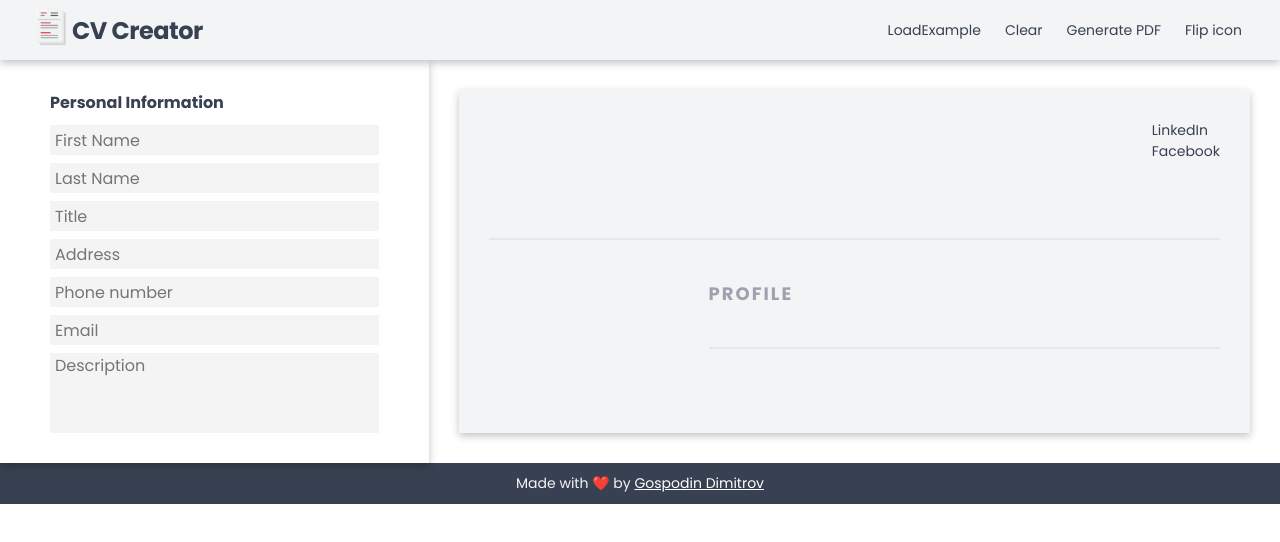
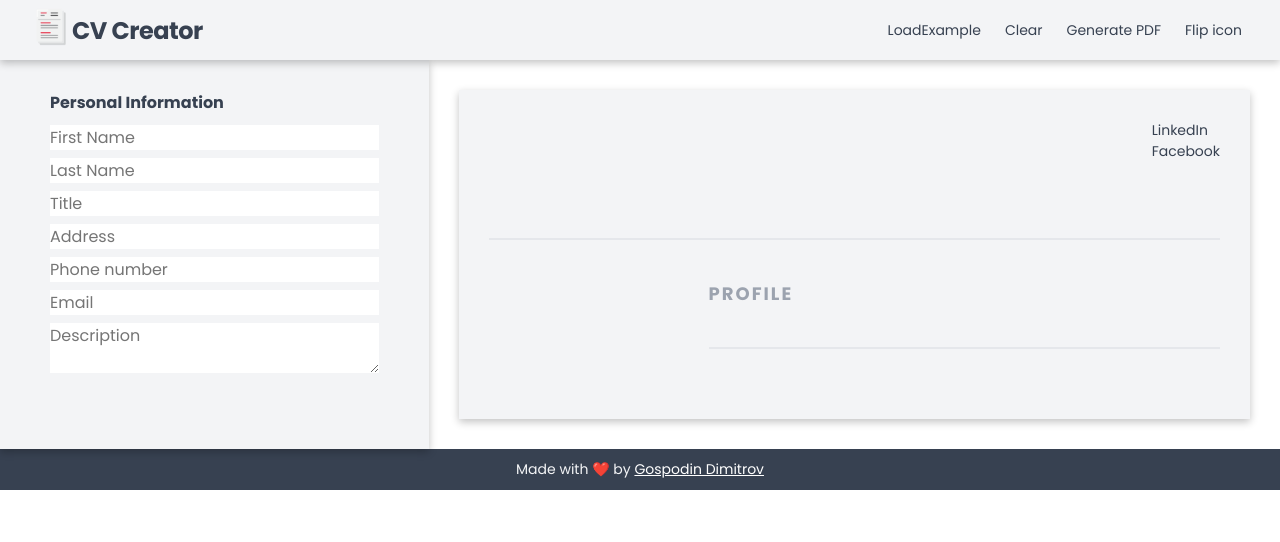
Before and after one commit to GDimitroff/cv-creator, a React (Create React App) app: page / in a window 1280 px wide. Shown: the top 542 px of the page. Built offline with nearby package versions, Linux system fonts and the light colour scheme.

Commit message:
Refactor CV form

```diff
--- a/src/components/CVForm/CVForm.js
+++ b/src/components/CVForm/CVForm.js
@@ -1,4 +1,5 @@
 import { useContext } from 'react';
+import styled from 'styled-components';
 
 import CVContext from '../../contexts/cv-context';
 import GeneralInfo from './GeneralInfo';
@@ -7,11 +8,18 @@ export default function CVForm() {
   const ctx = useContext(CVContext);
 
   return (
-    <section className="cv-form">
+    <CVFormWrapper>
       <GeneralInfo
         handleChange={ctx.handleGeneralInfoChange}
         generalInfo={ctx.cv.generalInfo}
       />
-    </section>
+    </CVFormWrapper>
   );
 }
+
+const CVFormWrapper = styled.section`
+  flex-basis: 35%;
+  background-color: ${({ theme }) => theme.colors['light-200']};
+  padding: 3rem 5rem;
+  box-shadow: rgba(0, 0, 0, 0.24) 0px 3px 8px;
+`;
--- a/src/components/CVForm/GeneralInfo.js
+++ b/src/components/CVForm/GeneralInfo.js
@@ -1,8 +1,10 @@
+import styled from 'styled-components';
+
 export default function GeneralInfo(props) {
   return (
-    <div className="form-wrapper">
-      <h3 className="form--title">Personal Information</h3>
-      <form className="form">
+    <FormWrapper>
+      <h3>Personal Information</h3>
+      <form>
         <input
           type="text"
           name="firstName"
@@ -52,6 +54,19 @@ export default function GeneralInfo(props) {
           onChange={props.handleChange}
         />
       </form>
-    </div>
+    </FormWrapper>
   );
 }
+
+const FormWrapper = styled.div`
+  form {
+    display: flex;
+    flex-direction: column;
+    gap: 8px;
+  }
+
+  h3 {
+    font-size: 1.6rem;
+    margin-bottom: 1rem;
+  }
+`;
--- a/src/components/CVPreview/CVPreview.js
+++ b/src/components/CVPreview/CVPreview.js
@@ -1,6 +1,7 @@
 import { useContext } from 'react';
+import styled from 'styled-components';
+
 import CVContext from '../../contexts/cv-context';
-import styled from 'styled-components';
 
 export default function CVPreview() {
   const ctx = useContext(CVContext);
--- a/src/components/Main.js
+++ b/src/components/Main.js
@@ -1,6 +1,7 @@
+import styled from 'styled-components';
+
 import CVForm from './CVForm/CVForm';
 import CVPreview from './CVPreview/CVPreview';
-import styled from 'styled-components';
 
 export default function Main() {
   return (
--- a/src/components/core/Header.js
+++ b/src/components/core/Header.js
@@ -1,7 +1,7 @@
 import { useContext } from 'react';
+import styled from 'styled-components';
+
 import CVContext from '../../contexts/cv-context';
-
-import styled from 'styled-components';
 import logo from '../../assets/logo.png';
 import Button from '../Utils/Button';
 
--- a/src/contexts/cv-context.js
+++ b/src/contexts/cv-context.js
@@ -1,4 +1,5 @@
 import React, { useState } from 'react';
+
 import emptyCV from '../components/Utils/emptyCV';
 import exampleCV from '../components/Utils/exampleCV';
 
--- a/src/index.css
+++ b/src/index.css
@@ -1,24 +1,4 @@
-.cv-form,
-.cv-preview {
-  box-shadow: rgba(0, 0, 0, 0.24) 0px 3px 8px;
-}
 
-.cv-form {
-  flex-basis: 35%;
-  background-color: #fff;
-  padding: 3rem 5rem;
-}
-
-.form {
-  display: flex;
-  flex-direction: column;
-  gap: 8px;
-}
-
-.form--title {
-  font-size: 1.6rem;
-  margin-bottom: 1rem;
-}
 
 input {
   font-family: inherit;
--- a/src/index.js
+++ b/src/index.js
@@ -1,10 +1,10 @@
 import React from 'react';
 import ReactDOM from 'react-dom/client';
-import './index.css';
-import App from './App';
 import { ThemeProvider } from 'styled-components';
 import Theme from './theme/Theme';
 import GlobalStyle from './theme/GlobalStyle';
+
+import App from './App';
 
 const root = ReactDOM.createRoot(document.getElementById('root'));
 root.render(
```
